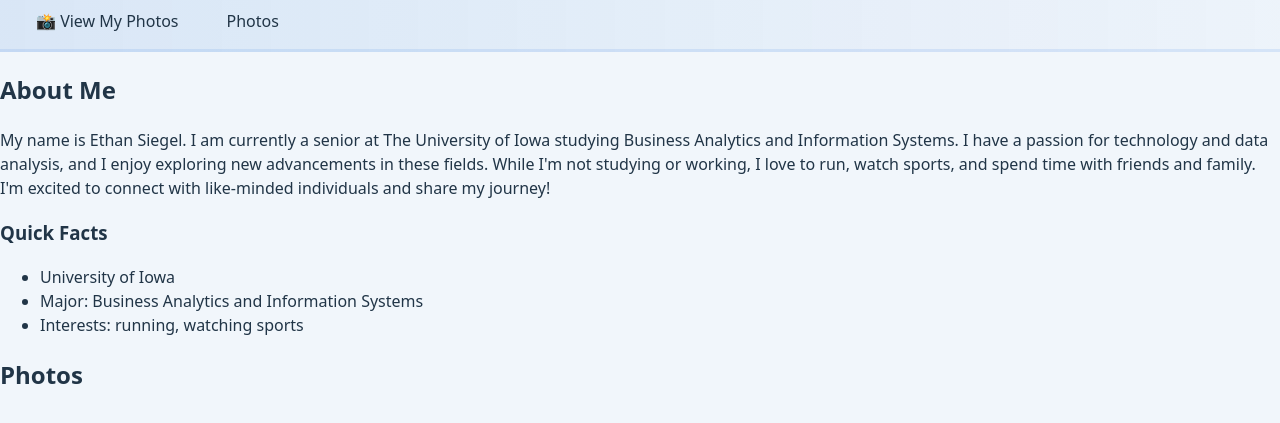
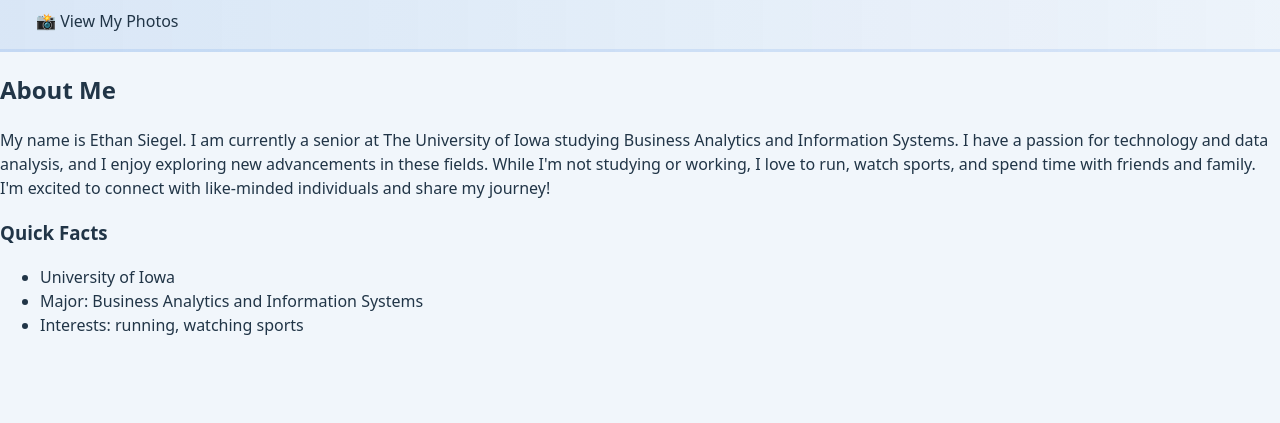
Before and after one commit to ethansiegel3/BAIS3300-Personal-Web-Page, a plain HTML site: page index.html in a window 1280 px wide. Shown: the part 63-486 px from the top of the page. Drawn offline with Linux system fonts and the light colour scheme.

Commit message:
update index

```diff
--- a/index.html
+++ b/index.html
@@ -12,7 +12,6 @@
     <nav aria-label="Main navigation">
       <ul class="nav-list">
         <li><a class="photo-link" href="photos.html">📸 View My Photos</a></li>
-        <li><a href="#photos">Photos</a></li>
       </ul>
     </nav>
   </header>
@@ -34,8 +33,3 @@
         </ul>
       </aside>
     </section>
-
-    <section id="photos" class="photo-section">
-      <h2>Photos</h2>
-
-      <!-- Replace the placeholder URLs with
```
